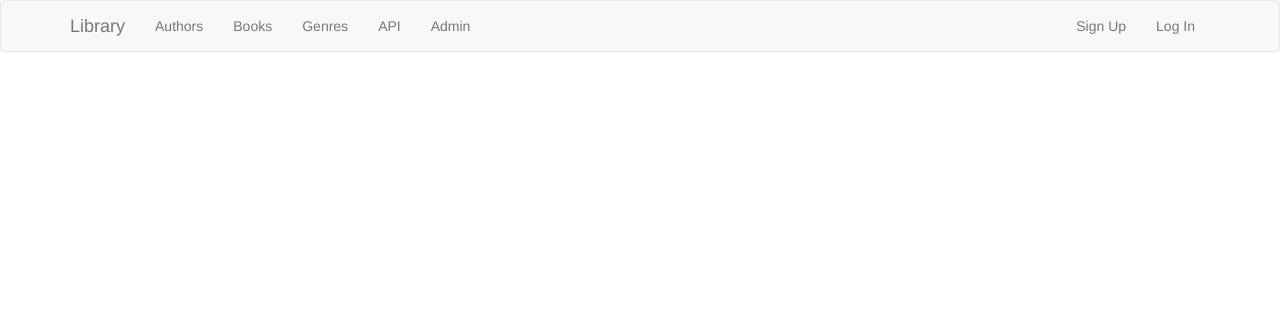
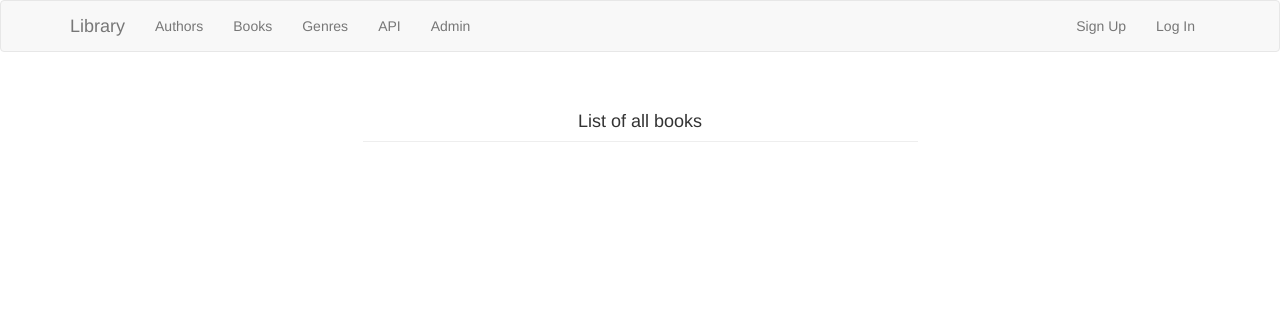
Before and after one commit to jeezybrick/library, a Django app: template books_authors/templates/library/books.html in a window 1280 px wide. Shown: the top 312 px of the page. Run offline with Django 3.2, Linux system fonts and the light colour scheme; the template is opened without the code that fills it, so the values that code supplies are empty; some libraries are stand-ins or nearby versions.

Commit message:
updated books template and controller

```diff
--- a/books_authors/static/js/app/controllers/library.booksController.js
+++ b/books_authors/static/js/app/controllers/library.booksController.js
@@ -3,17 +3,21 @@
 library.controller('booksCtrl', function ($scope, $http) {
 
     // Initialization
-    $scope.title = '';
-    $scope.author = '';
-    $scope.annotation = '';
-    $scope.genre = [];
-    $scope.slug = '';
+    $scope.books = [];
+    //$scope.title = '';
+    //$scope.author = '';
+    //$scope.annotation = '';
+    //$scope.genre = [];
+    //$scope.slug = '';
 
     // GET list of available books
     $http
         .get('/api/books/?format=json')
         .success(function (out_data) {
-            console.log(JSON.stringify(out_data));
+            for (var i = 0; i < out_data.length; i++) {
+                $scope.books.push(out_data[i]);
+                console.log(out_data[i]);
+            }
         });
 
 });
--- a/books_authors/templates/library/books.html
+++ b/books_authors/templates/library/books.html
@@ -9,7 +9,18 @@
 {% block content %}
     <div class="row" ng-controller="booksCtrl">
         <div class="col-md-6 col-md-offset-3">
+            <h4 class="text-center page-header">List of all books</h4>
 
+            <div class="book-item" ng-repeat="book in books">
+                {% verbatim %}
+                    <h5 class="text-center text-uppercase">{{ book.title }} by {{ book.author }}</h5><br>
+                    <p class="text-center"><strong>Annotation</strong></p>
+                    <p class="text-justify"><span>{{ book.annotation }}</span></p>
+                    <p class="text-center">Genres: <span ng-repeat="genre in book.genre">{{ genre }}<span
+                            ng-show="!$last">, </span></span></p>
+                    <hr>
+                {% endverbatim %}
+            </div>
         </div>
     </div>
 {% endblock content %}
```
